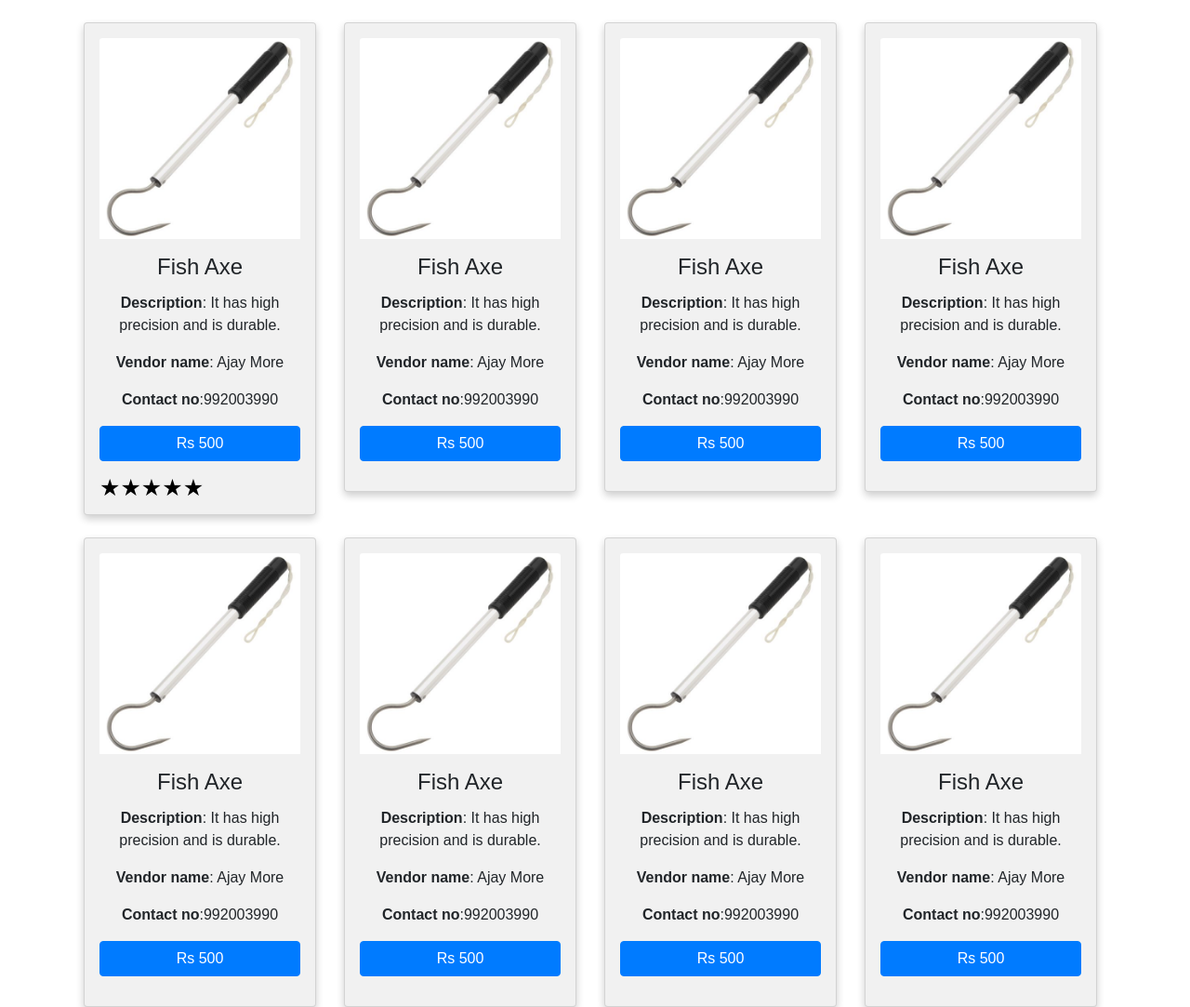
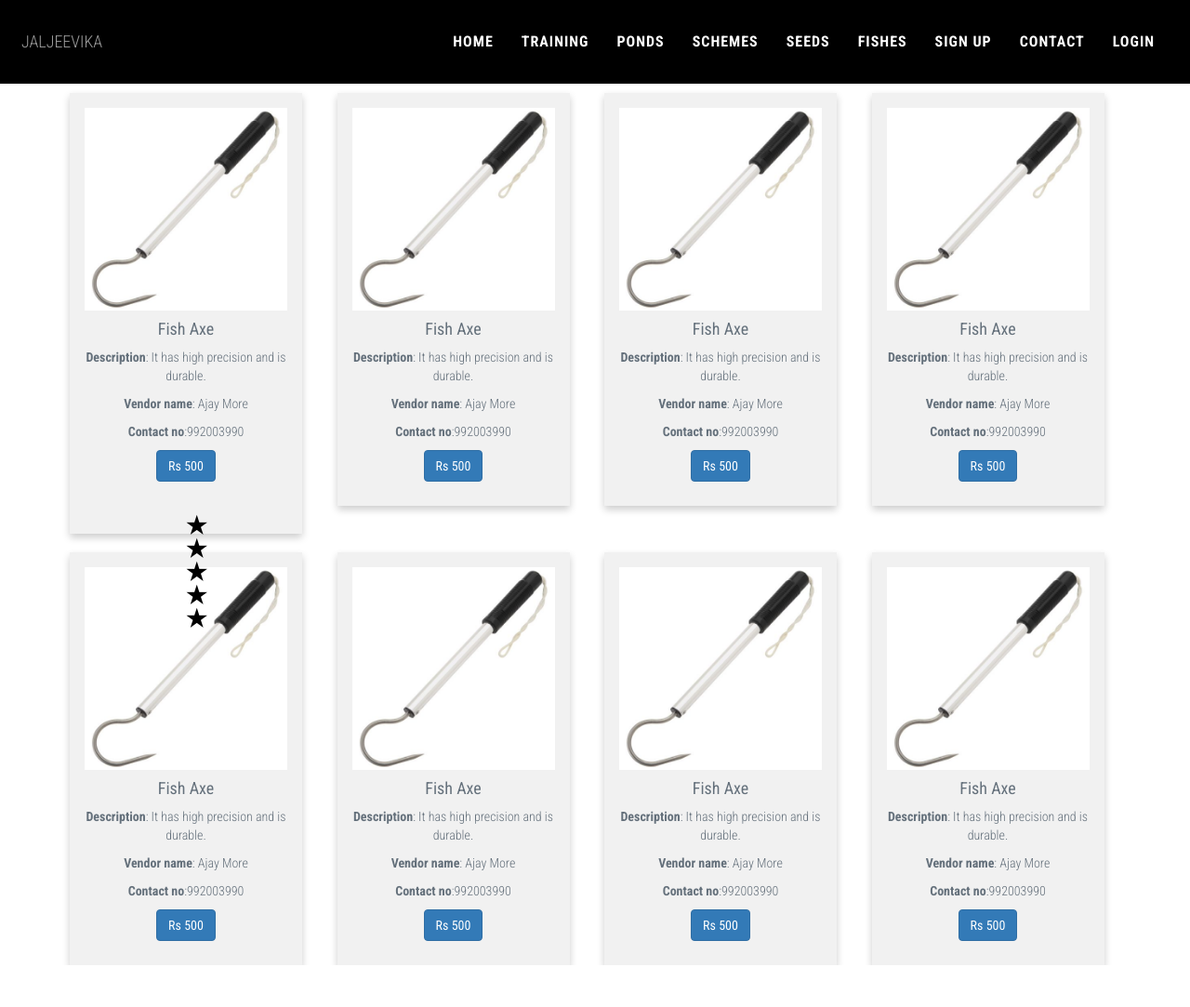
Before and after one commit to mumbai19/team-14, a PHP site: page /Product.php in a window 1280 px wide. Shown: the whole page at 93% size. After the commit the page ends 1038 px from the top, so only its background shows below. Run offline with PHP 8.4, Linux system fonts and the light colour scheme; some libraries are stand-ins or nearby versions.

Commit message:
'conflict_resolved'

```diff
--- a/Product.php
+++ b/Product.php
@@ -1,82 +1,56 @@
 <!DOCTYPE html>
 <html lang="en">
 <head>
-  <title>Bootstrap Example</title>
-  <meta charset="utf-8">
-  <meta name="viewport" content="width=device-width, initial-scale=1">
-  <link rel="stylesheet" href="https://maxcdn.bootstrapcdn.com/bootstrap/4.3.1/css/bootstrap.min.css">
-  <link rel="stylesheet" type="text/css" href="css/rating.css">
-  <script src="https://ajax.googleapis.com/ajax/libs/jquery/3.4.1/jquery.min.js"></script>
-  <script src="https://cdnjs.cloudflare.com/ajax/libs/popper.js/1.14.7/umd/popper.min.js"></script>
-  <script src="https://maxcdn.bootstrapcdn.com/bootstrap/4.3.1/js/bootstrap.min.js"></script>
-  <style>
-    /* Remove the navbar's default margin-bottom and rounded borders */
-    .navbar {
-      margin-bottom: 0;
-      border-radius: 0;
-    }
+  <!--TITLE OF THE PAGE-->
+  <title>Jaljeevika</title>
 
-    /* Set height of the grid so .sidenav can be 100% (adjust as needed) */
-    .row.content {height: 450px}
+<!--    <link rel="shortcut icon" href="img/icon.jpg">-->
 
-    /* Set gray background color and 100% height */
-    .sidenav {
-      padding-top: 20px;
-      height: 100%;
-    }
+    <!--Fontawesome 4.7.0-->
+    <link rel="stylesheet" href="vendors/fontawesome/css/font-awesome.min.css">
+    <link rel="stylesheet" type="text/css" href="css/rating.css">
+    <!--Fonts Used-->
+    <link href="https://fonts.googleapis.com/css?family=Roboto+Condensed:300,300i,400,400i,700,700i" rel="stylesheet">
 
-    /* Set black background color, white text and some padding */
-    footer {
-      background-color: #555;
-      color: white;
-      padding: 15px;
-    }
-    .panel panel-default{
-        padding:100px;
-    }
-    .panel-body{
-        padding-left:100px;
-    }
 
-    /* On small screens, set height to 'auto' for sidenav and grid */
-    @media screen and (max-width: 767px) {
-      .sidenav {
-        height:auto;
-        padding: 15px;
-      }
-      .panel-body{
-        padding-left:1px;
-    }
-      .row.content {height:auto;}
-    }
-  </style>
-</head>
-<body>
-<!DOCTYPE html>
-<html>
-<head>
-<meta name="viewport" content="width=device-width, initial-scale=1">
-<style>
+    <!--core plugin css-->
+    <link rel="stylesheet" href="vendors/bootstrap/css/bootstrap.min.css">
+    <!-- end of core plugin css-->
+
+    <!--ANIMATE CSS-->
+    <link rel="stylesheet" href="vendors/animate/animate.css">
+    <!--END OF ANIMATE CSS-->
+
+    <!--MAGNIFY CSS-->
+    <link rel="stylesheet" href="vendors/magnify/magnific-popup.css">
+
+    <!--Costom Styling css-->
+    <link rel="stylesheet" href="css/style.css">
+    <link rel="stylesheet" href="css/responsive.css">
+    <!-- End of Costom Styling css-->
+    <style>
 * {
   box-sizing: border-box;
 }
-body {
-  font-family: Arial, Helvetica, sans-serif;
-}
+
+
 /* Float four columns side by side */
 .column {
   float: left;
   width: 25%;
   padding: 0 10px;
 }
+
 /* Remove extra left and right margins, due to padding */
 .row {margin: 0 -5px;}
+
 /* Clear floats after the columns */
 .row:after {
   content: "";
   display: table;
   clear: both;
 }
+
 /* Responsive columns */
 @media screen and (max-width: 600px) {
   .column {
@@ -85,6 +59,7 @@
     margin-bottom: 20px;
   }
 }
+
 /* Style the counter cards */
 .card {
   box-shadow: 0 4px 8px 0 rgba(0, 0, 0, 0.2);
@@ -94,7 +69,41 @@
 }
 </style>
 </head>
-<body>
+
+<body class="text-content" data-spy="scroll" data-target=".navbar-inverse" data-offset="65">
+   <!--NAVIGATION-->
+   <nav class="navbar navbar-inverse navbar-fixed-top " role="navigation">
+       <div class="container-fluid">
+           <div class="wg-nav-wrapper">
+               <div class="nav-header">
+                  <button type="button" class="navbar-toggle collapsed" data-toggle="collapse" data-target="#wg-menu">
+                      <span class="sr-only">Toggle navigation</span>
+                      <span class="icon-bar"></span>
+                      <span class="icon-bar"></span>
+                      <span class="icon-bar"></span>
+                  </button>
+                   <a href="#" class="navbar-brand">JALJEEVIKA</a>
+               </div>
+               <div id="wg-menu" class="collapse navbar-collapse">
+                   <ul class="nav navbar-nav">
+                       <li><a class="smooth-scroll" href="#home">Home</a></li>
+                       <li><a class="smooth-scroll" href="#about">Training</a></li>
+                       <li><a class="smooth-scroll" href="#work">Ponds</a></li>
+                       <li><a class="smooth-scroll" href="#testimonials">Schemes</a></li>
+                       <li><a class="smooth-scroll" href="#pricing">Seeds</a></li>
+                       <li><a class="smooth-scroll" href="#stats">Fishes</a></li>
+                       <li><a class="smooth-scroll" href="#clients">Sign Up</a></li>
+                       <li><a class="smooth-scroll" href="#contact">Contact</a></li>
+                       <li><a class="smooth-scroll" href="#clients">LOGIN</a></li>
+                   </ul>
+               </div>
+           </div>
+       </div>
+   </nav>
+<br>
+<br>
+<br>
+<br>
 <br>
 <div class="container" >
 <div class="row">
```
